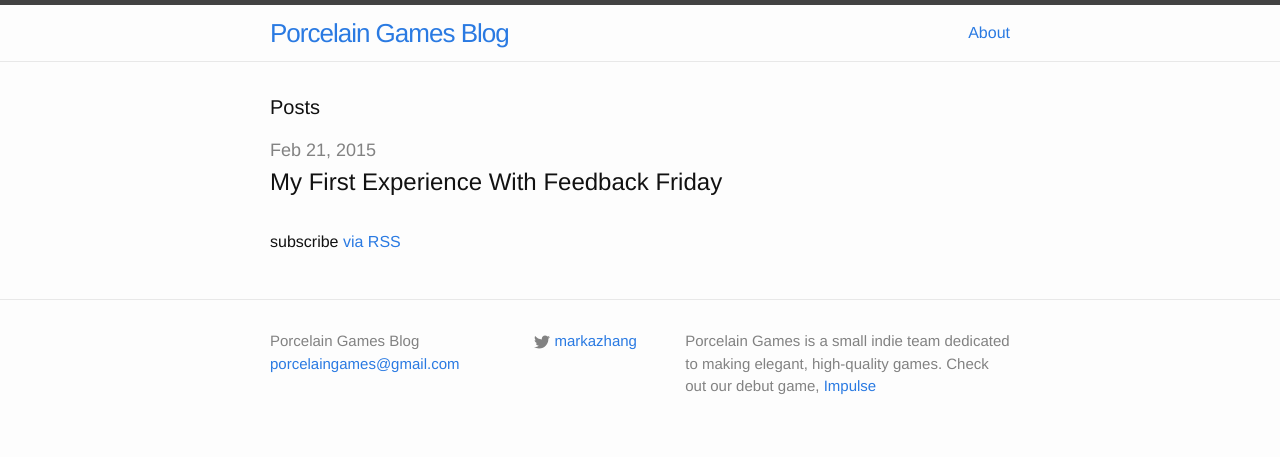
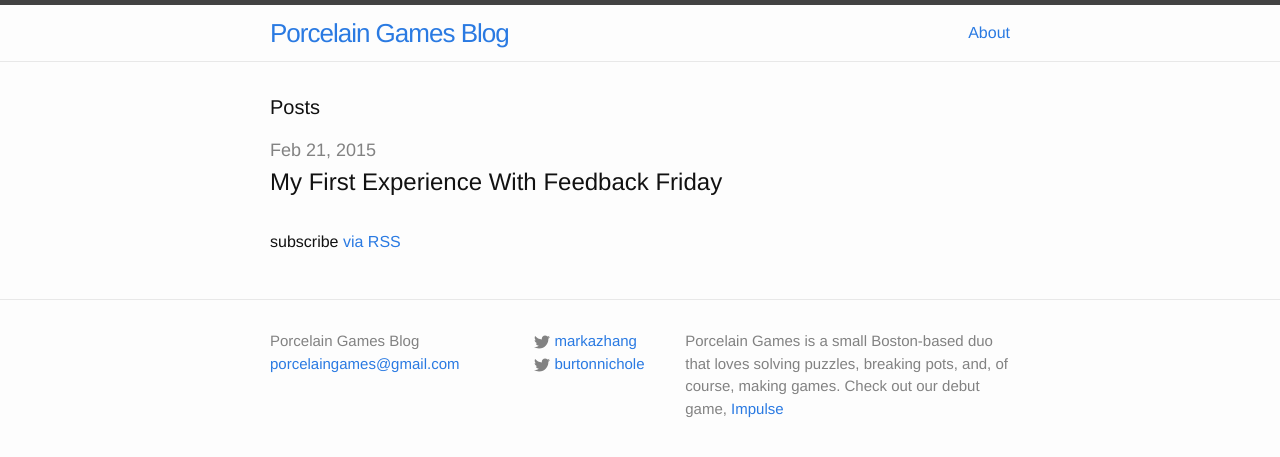
Before and after one commit to MarkAZhang/blog, a Jekyll site: the page built from index.html, in a window 1280 px wide. Shown: the top 457 px of the page. Built offline with Jekyll 4.4.1, drawn with Linux system fonts in a browser that asks for light colours.

Commit message:
Added Nichole's Twitter.
Updated Porcelain Games description.

```diff
--- a/_config.yml
+++ b/_config.yml
@@ -2,11 +2,13 @@
 title: Porcelain Games Blog
 email: porcelaingames@gmail.com
 description: >
-  Porcelain Games is a small indie team dedicated to making elegant,
-  high-quality games. Check out our debut game, <a href='http://play-impulse.com'>Impulse</a>
+  Porcelain Games is a small Boston-based duo that loves solving puzzles, breaking pots,
+  and, of course, making games. Check out our debut game,
+  <a href='http://play-impulse.com'>Impulse</a>
 host: "http://play-impulse.com"
 baseurl: "/blog" # the base hostname & protocol for your site
-twitter_username: markazhang
+twitter_username_mark: markazhang
+twitter_username_nichole: burtonnichole
 
 # Build settings
 markdown: kramdown
--- a/_includes/footer.html
+++ b/_includes/footer.html
@@ -12,9 +12,8 @@
 
       <div class="footer-col  footer-col-2">
         <ul class="social-media-list">
-          {% if site.twitter_username %}
           <li>
-            <a href="https://twitter.com/{{ site.twitter_username }}">
+            <a href="https://twitter.com/{{ site.twitter_username_mark }}">
               <span class="icon  icon--twitter">
                 <svg viewBox="0 0 16 16">
                   <path fill="#828282" d="M15.969,3.058c-0.586,0.26-1.217,0.436-1.878,0.515c0.675-0.405,1.194-1.045,1.438-1.809
@@ -22,10 +21,22 @@
                 </svg>
               </span>
 
-              <span class="username">{{ site.twitter_username }}</span>
+              <span class="username">{{ site.twitter_username_mark }}</span>
             </a>
           </li>
-          {% endif %}
+          <li>
+            <a href="https://twitter.com/{{ site.twitter_username_nichole }}">
+              <span class="icon  icon--twitter">
+                <svg viewBox="0 0 16 16">
+                  <path fill="#828282" d="M15.969,3.058c-0.586,0.26-1.217,0.436-1.878,0.515c0.675-0.405,1.194-1.045,1.438-1.809
+                  c-0.632,0.375-1.332,0.647-2.076,0.793c-0.596-0.636-1.446-1.033-2.387-1.033c-1.806,0-3.27,1.464-3.27,3.27 c0,0.256,0.029,0.506,0.085,0.745C5.163,5.404,2.753,4.102,1.14,2.124C0.859,2.607,0.698,3.168,0.698,3.767 c0,1.134,0.577,2.135,1.455,2.722C1.616,6.472,1.112,6.325,0.671,6.08c0,0.014,0,0.027,0,0.041c0,1.584,1.127,2.906,2.623,3.206 C3.02,9.402,2.731,9.442,2.433,9.442c-0.211,0-0.416-0.021-0.615-0.059c0.416,1.299,1.624,2.245,3.055,2.271 c-1.119,0.877-2.529,1.4-4.061,1.4c-0.264,0-0.524-0.015-0.78-0.046c1.447,0.928,3.166,1.469,5.013,1.469 c6.015,0,9.304-4.983,9.304-9.304c0-0.142-0.003-0.283-0.009-0.423C14.976,4.29,15.531,3.714,15.969,3.058z"/>
+                </svg>
+              </span>
+
+              <span class="username">{{ site.twitter_username_nichole }}</span>
+            </a>
+          </li>
+
         </ul>
       </div>
 
```
Also changed, not shown: 4 other files.
